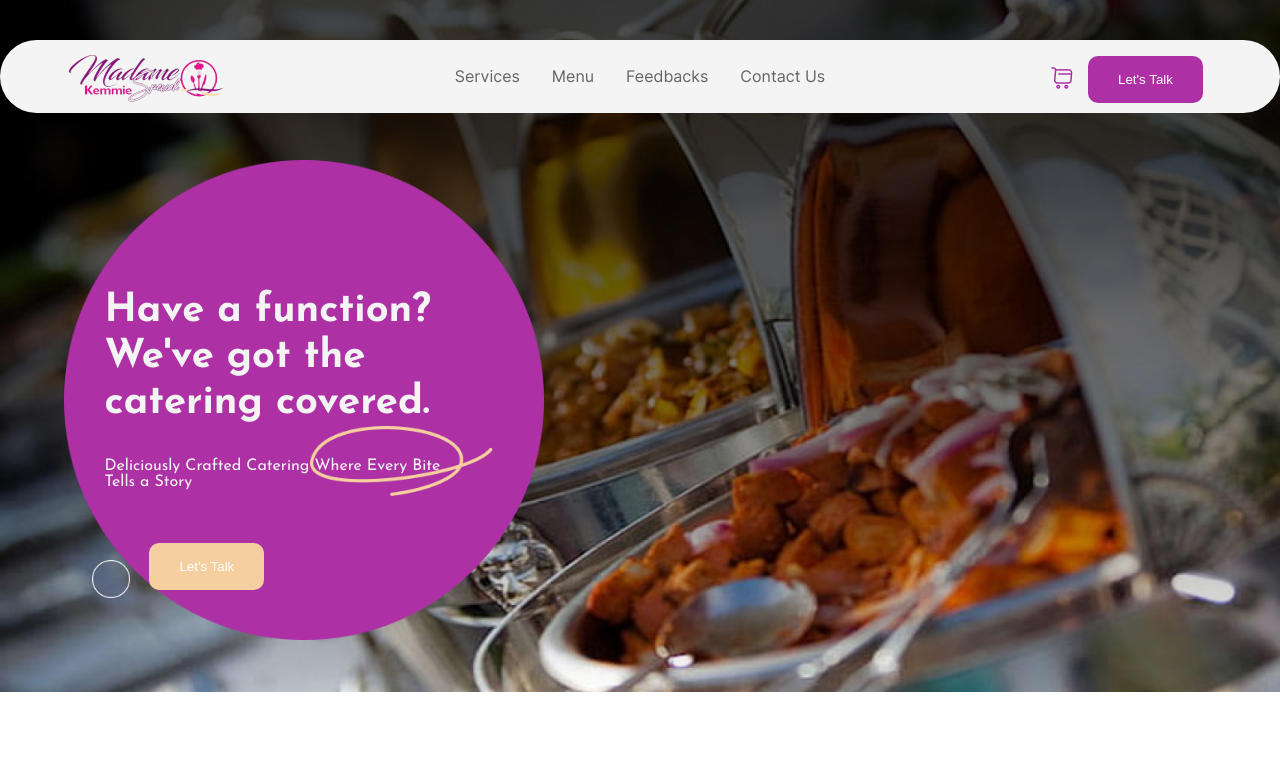
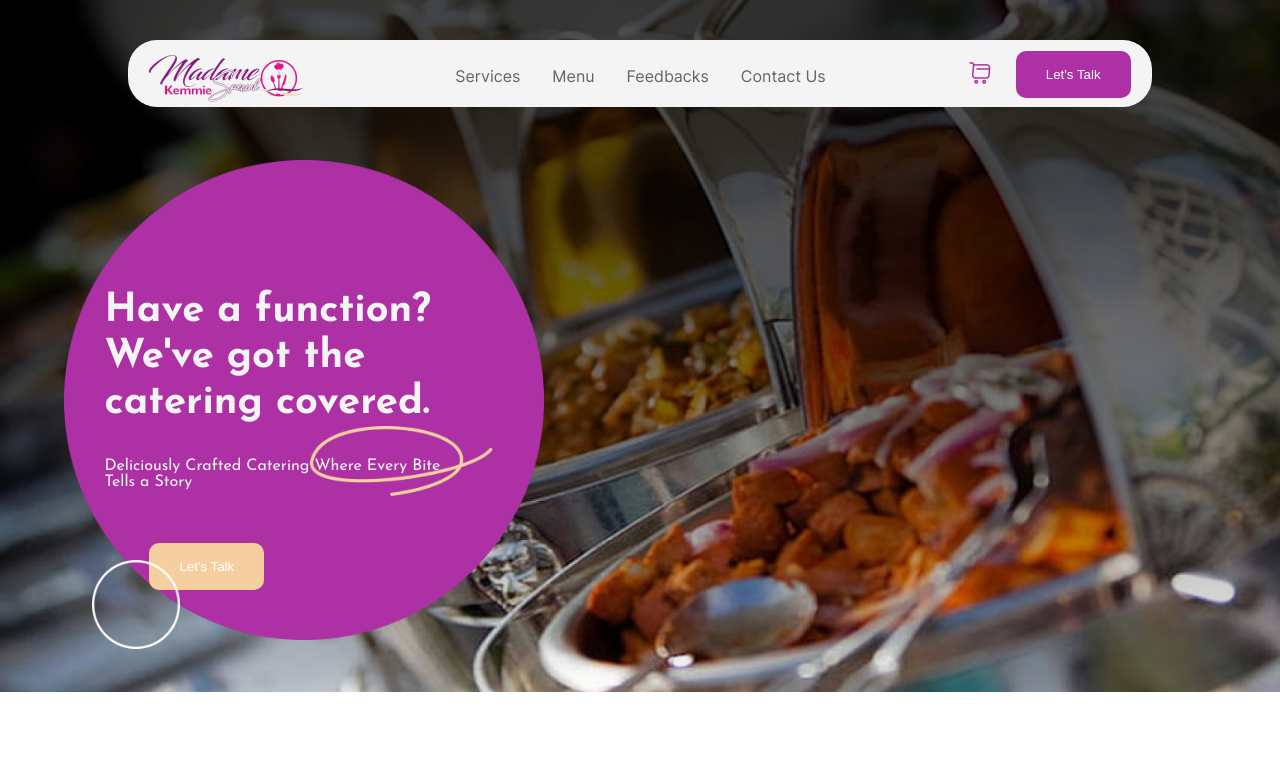
Before and after one commit to Gideonthegre8t/madame-kemmie-special, a React (Create React App) app: page / in a window 1280 px wide. Shown: the top 780 px of the page. Built offline with nearby package versions, Linux system fonts and the light colour scheme.

Commit message:
website upgrade

```diff
--- a/src/components/Header.js
+++ b/src/components/Header.js
@@ -67,7 +67,7 @@ const Header = () => {
           transition={{ duration: 1 }}
         />
         <Navbar />
-        <motion.div
+        <div className="header-top-bottom">        <motion.div
           className="cart-icon-container"
           onClick={handleCartClick}
           whileHover={{ scale: 1.1, rotate: 15 }}
@@ -115,7 +115,8 @@ const Header = () => {
               </div>
             </div>
           )}
-        </div>
+        </div></div>
+
       </div>
       <div className="header-bottom">
         <div className="header-content">
--- a/src/index.css
+++ b/src/index.css
@@ -28,14 +28,16 @@ body {
 }
 
 .logo{
+
   margin-top: -10px;
+  width: 197px;
+  height: 67px;
 }
 
 .navigator {
   position: fixed;
-  width: 50%;
-  left: 25%;
-  background: #f4f4f4;
+  width: 449px;
+ margin-left:30%;
   z-index: 1;
   margin-top: -5px;
   font-family: "Inter";
@@ -94,21 +96,29 @@ nav a {
 }
 
 .header-top {
- border-radius:300px;
+ border-radius:29px;
   position: fixed;
   display: flex;
   justify-content: space-between;
   top: 5%;
+  margin: 0 auto;
   background: #f4f4f4;
-  width: 100%;
-  margin: 0 auto;
+  margin-left: 10%;
+width: 1200px;
+height: 67px;
   padding-top: 1em;
-  padding-left: 3em;
-  padding-right: 3em;
-
   padding-bottom: -1em;
   z-index: 1;
 }
+
+.header-top-bottom{
+  display: flex;
+gap: 1.5em;
+  position: absolute;
+margin-left: 82%;
+margin-top: -5px;
+}
+
 
 .purp-circle {
   margin: -8em 3em;
@@ -119,7 +129,7 @@ nav a {
 
 .ring {
   position: absolute;
-  width: 3%;
+  width: 7%;
   top: 90%;
   left: 6%;
 }
@@ -169,10 +179,9 @@ button {
 }
 
 .cart-icon-container {
-  position: fixed;
-  left: 82%;
   cursor: pointer;
   margin-top: 10px;
+
 }
 
 .cart-counter {
@@ -190,9 +199,9 @@ button {
 }
 
 .lets-talk {
-  position: absolute;
+
   background: #ad31a5;
-  left: 85vw;
+
 }
 
 .lets-talk-container {
@@ -313,7 +322,9 @@ opacity: 2000%;
   gap: 1em;
 }
 
-
+.event-image1{
+width: 297px;
+}
 
 .event-card > img {
   width: 100%;
@@ -996,6 +1007,23 @@ textarea {
 }
 
 @media only screen and (width > 1509px) {
+  .header-top{
+    width: 80%;
+
+  }
+  .navigator{
+    margin-left:20%;
+    width:600px;
+gap: 0em;
+  }
+
+  .header-top-bottom{
+    margin-left: 87%;
+  }
+
+
+
+
   .navbar {
     gap: 4em;
   }
@@ -1026,7 +1054,7 @@ textarea {
     margin-left: 15em;
   }
   .event-image1 {
-    max-width: 20%;
+  max-width: 297px;
     height: auto;
   }
 
@@ -1056,7 +1084,7 @@ textarea {
 
   .cart-icon-container {
     position: absolute;
-    left: 80%;
+    left:-40%;
   }
 
   .review-inner-carousel {
@@ -1081,7 +1109,11 @@ textarea {
     margin: 0em 21em;
   }
 }
-@media only screen and (width > 1220px) and (width <1440px) {
+@media only screen and (width > 1220px) and (width <1509px) {
+
+  .event-image1{
+    max-width: 297px;
+  }
   .formcard-label {
     margin-left: 15%;
   }
@@ -1089,21 +1121,21 @@ textarea {
   .lets-talk-container {
     max-width: 50%;
   }
+
+  .header-top{
+    width: 80%;
+   margin-left: 10%;
+}
+
+.navigator{
+  margin-left: 18em;}
 }
 
 @media only screen and (width > 701px) and (width <1220px) {
-  .navigator {
-    margin-top: 0.5em;
-  }
-  .header-top {
-    margin: 1em 2em;
-  }
-
-  .lets-talk {
-    margin-top: 3em;
-    height: 30px;
-    padding: 0;
-  }
+  .navigator{
+    margin-left: 13em;}
+
+
   .lets-talk-container {
     max-width: 30%;
     margin-top: 8em;
@@ -1118,12 +1150,17 @@ textarea {
   }
 
   .header-top {
-    top: -1%;
-    width: 100%;
+   top: 3%;
+left: 5%;
+    width: 90%;
     margin: 0 auto;
-    padding-top: 2em;
-    padding-bottom: 2em;
-  }
+    padding-top: 1em;
+    padding-bottom: 3em;
+  }
+
+
+  .header-top-bottom{
+    margin-left: 79%;  }
 
   .header-content {
     position: relative;
@@ -1164,13 +1201,13 @@ textarea {
 
   .event-image1 {
     position: absolute;
-    max-width: 30%;
+    max-width: 300px;
     height: auto;
     left: 65%;
   }
 
   .services-container {
-    margin-top: 11em;
+    margin-top: 15em;
   }
 
   .specials-container {
@@ -1254,6 +1291,12 @@ textarea {
 }
 
 @media only screen and (width > 701px) and (max-width: 999px) {
+  .header-top{
+    margin-top: -5px;
+  }
+  .navigator{
+    margin-left: 20%;
+  }
   .ring {
     left: 10%;
   }
@@ -1264,6 +1307,7 @@ textarea {
 
   .lets-talk {
     margin-left: -2em;
+    display: none;
   }
 
   .lets-talk2 {
@@ -1273,9 +1317,7 @@ textarea {
   .logo {
     margin-left: -1em;
   }
-  .navigator {
-    max-width: 600px;
-  }
+
 
   .header-content {
     position: relative;
@@ -1320,7 +1362,7 @@ textarea {
   }
 
   .cart-icon-container {
-    margin-right: -40%;
+  margin-left: 4em;
   }
 
   .services-paragraph {
@@ -1354,7 +1396,7 @@ textarea {
 
   .event-image1 {
     position: absolute;
-    max-width: 30%;
+    width: 250px;
     height: auto;
     left: 60%;
     margin-top: 2.2em;
@@ -1383,14 +1425,17 @@ textarea {
 }
 
 @media only screen and (width< 702px) {
+
+
   .container-top {
     margin: 0em 5em;
   }
   .back-to-top {
-    left: 90%;
+    margin-left: -5%;
+    width:50px;
   }
   .top-arrow {
-    width: 100%;
+    width: 50%;
   }
   .desktop {
     display: none;
@@ -1477,10 +1522,12 @@ textarea {
     display: flex;
     margin: 0em 0em;
     position: relative;
-    width: 100%;
+    width: 90%;
+    margin-top: 1em;
+    background: none;
     padding-top: 1em;
     padding-bottom: 1em;
-    background: none;
+
   }
 
   .logo {
@@ -1558,6 +1605,7 @@ textarea {
     width: 100%;
   }
 
+
   .services-bottom {
     margin: 1em 2em;
     display: flex;
@@ -1578,7 +1626,7 @@ textarea {
 
   .event-card {
     margin: 0 auto;
-    max-width: 60%;
+    max-width:297px;
     height: auto;
   }
 
@@ -2233,8 +2281,12 @@ textarea {
   }
 
   .event-image1 {
-    max-width: 70%;
+    max-width: 297px;
     height: auto;
+  }
+
+  .event-image{
+    max-width: 297px;
   }
 
   .total{
@@ -2263,6 +2315,15 @@ margin-top: -2em;
   .nothing-wrapper{
     margin-top: -1.2em;
   }
+
+  .event-image1 {
+    width: 297px;
+  }
+  .event-card{
+    max-width: 297px;
+  }
+
+
 }
 
 @media only screen and (width < 392px) {
@@ -2337,10 +2398,14 @@ margin-top: -2em;
     width: 100%;
   }
 
+
   .event-card {
     margin: 0 auto;
-    max-width: 90%;
+    max-width: 297px;
     height: auto;
+  }
+  .event-image1 {
+    max-width: 297px;
   }
 
   .event-overlay {
@@ -2427,11 +2492,12 @@ margin-top: -2em;
   .header-content > p {
     width: 70%;
   }
-
-  .event-image1 {
-    max-width: 100%;
-    height: auto;
-  }
+.event-card{
+  max-width: 224px;
+}
+
+
+
 
   .trash-box {
     position: absolute;
```
